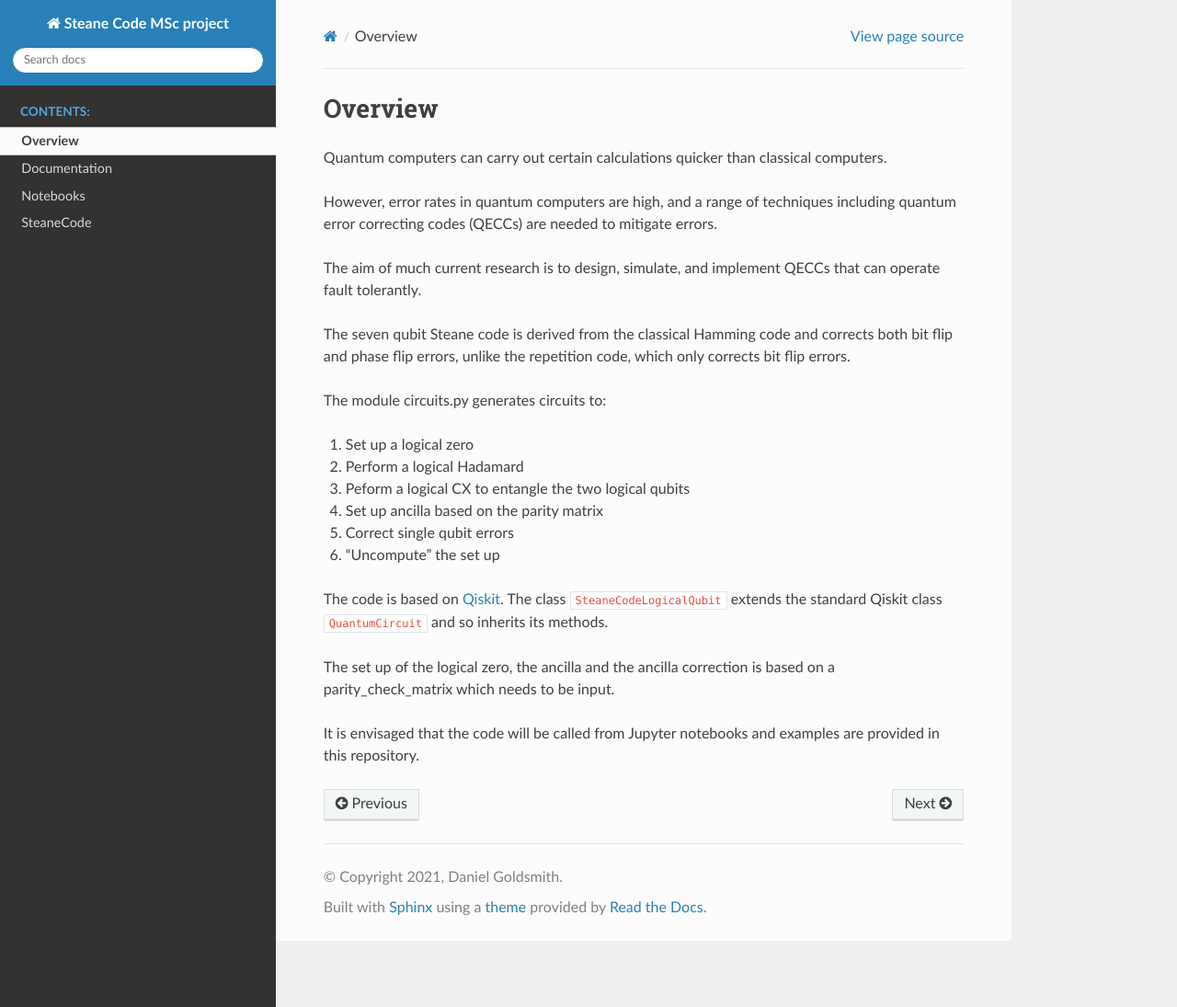
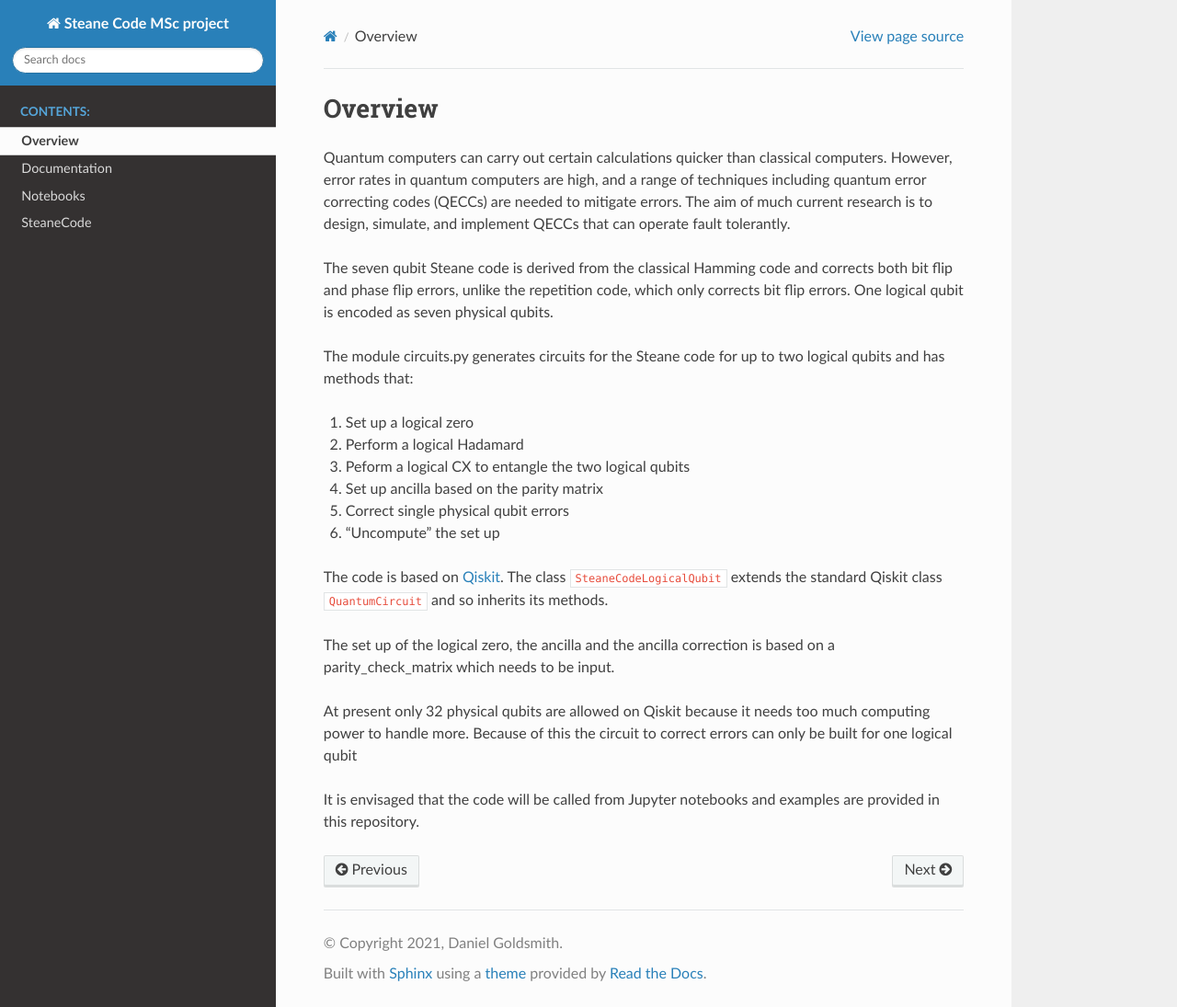
Before and after one commit to goldsmdn/SteaneCode, a Sphinx documentation site: the page built from docs/overview.rst, in a window 1280 px wide and 1095 px high. Shown: the whole window at 92% size. Built offline with Sphinx 7.4.7 and the Read the Docs theme 2.0.0, drawn with Linux system fonts in a browser that asks for light colours; pages that are not in the unit, such as notebooks, are missing from menus.

Commit message:
#2 Documentation updates

```diff
--- a/docs/index.rst
+++ b/docs/index.rst
@@ -2,7 +2,7 @@
    sphinx-quickstart on Sun Mar 28 18:21:51 2021.
 
 
-Steane Code automaticaly generated project documentation
+Steane Code automatically generated project documentation
 =============================================================
 
 .. toctree::
--- a/docs/overview.rst
+++ b/docs/overview.rst
@@ -2,22 +2,20 @@
 Overview
 ========
 
-Quantum computers can carry out certain calculations quicker than classical computers.
-
-However, error rates in quantum computers are high, and a range of techniques including quantum error correcting codes (QECCs) are needed to mitigate errors.
-
+Quantum computers can carry out certain calculations quicker than classical computers.  However, error rates in quantum computers
+are high, and a range of techniques including quantum error correcting codes (QECCs) are needed to mitigate errors.
 The aim of much current research is to design, simulate, and implement QECCs that can operate fault tolerantly.
 
 The seven qubit Steane code is derived from the classical Hamming code and corrects both bit flip and phase flip errors,
-unlike the repetition code, which only corrects bit flip errors.
+unlike the repetition code, which only corrects bit flip errors.  One logical qubit is encoded as seven physical qubits.
 
-The module circuits.py generates circuits to:
+The module circuits.py generates circuits for the Steane code for up to two logical qubits and has methods that:
 
 1. Set up a logical zero
 2. Perform a logical Hadamard
 3. Peform a logical CX to entangle the two logical qubits
 4. Set up ancilla based on the parity matrix
-5. Correct single qubit errors
+5. Correct single physical qubit errors
 6. "Uncompute" the set up
 
 The code is based on `Qiskit <https://qiskit.org/>`_. The class ``SteaneCodeLogicalQubit`` extends the standard Qiskit class ``QuantumCircuit`` and so
@@ -26,4 +24,7 @@ inherits its methods.
 The set up of the logical zero, the ancilla and the ancilla correction is
 based on a parity_check_matrix which needs to be input.
 
+At present only 32 physical qubits are allowed on Qiskit because it needs too much computing power to handle more.
+Because of this the circuit to correct errors can only be built for one logical qubit
+
 It is envisaged that the code will be called from Jupyter notebooks and examples are provided in this repository.
```
